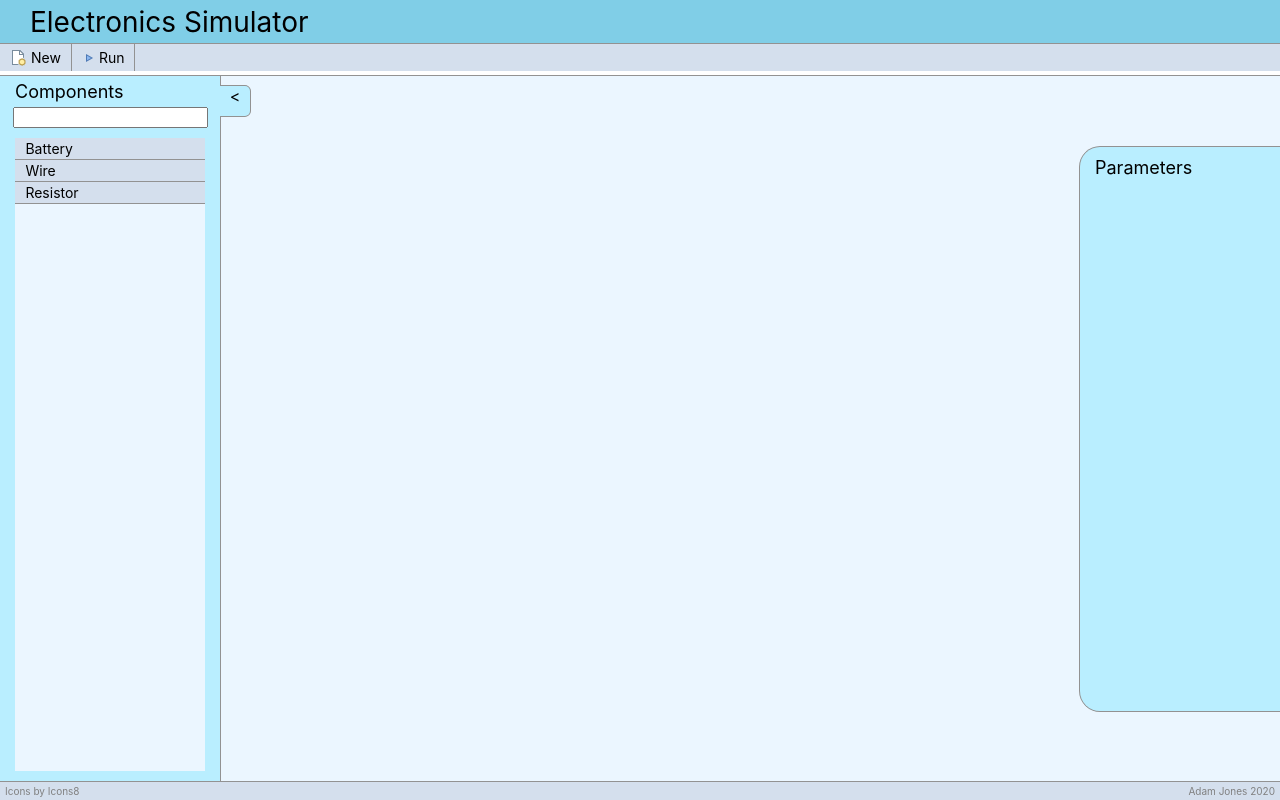
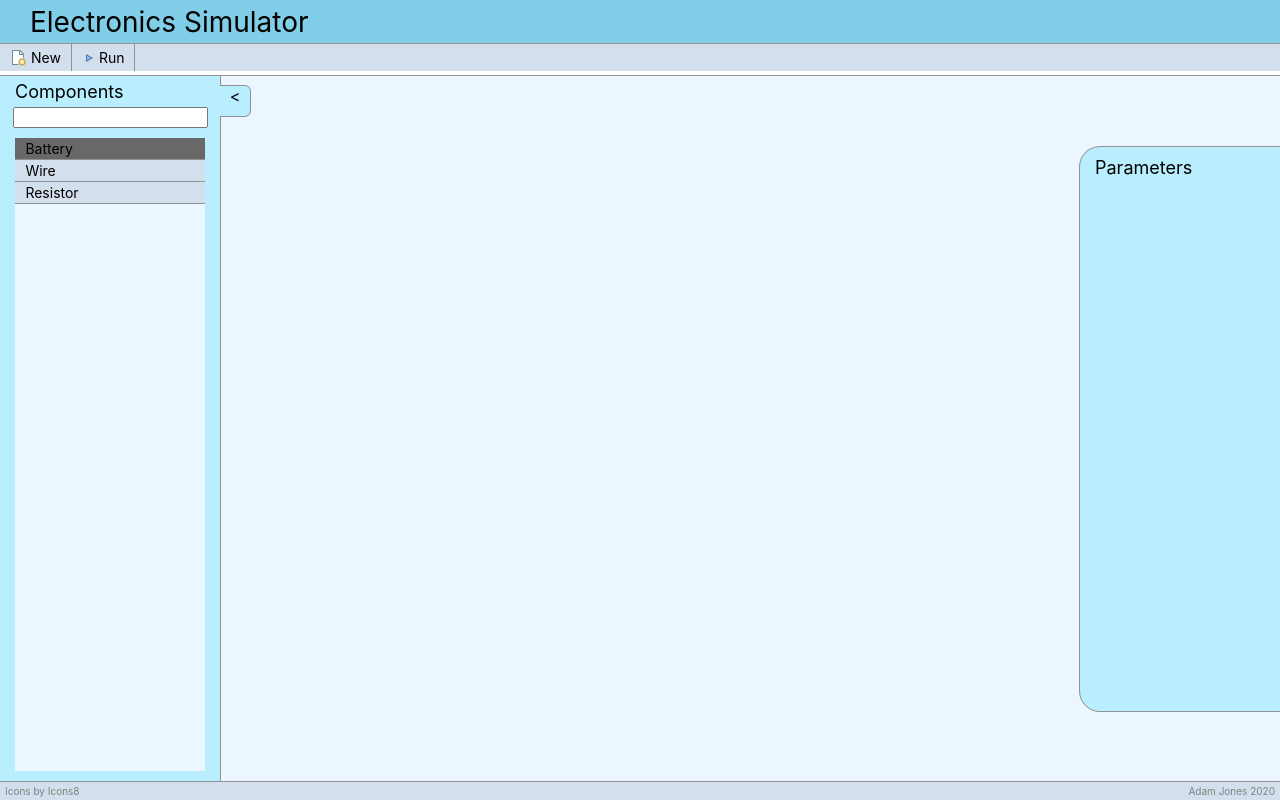
Before and after one commit to Jonezia/electronics-simulator, a React (Create React App) app: page / in a window 1280 px wide. Built offline with nearby package versions, Linux system fonts and the light colour scheme.

Commit message:
creating svg components

```diff
--- a/src/header/toolbar/toolbar.css
+++ b/src/header/toolbar/toolbar.css
@@ -22,6 +22,10 @@
     cursor: pointer;
 }
 
+.toolbarButton:hover {
+    background-color: rgb(104, 104, 104);
+}
+
 .toolbarButtonText {
     cursor: pointer;
 }
--- a/src/header/toolbar/toolbar.jsx
+++ b/src/header/toolbar/toolbar.jsx
@@ -4,9 +4,15 @@ import newfile from './images/new-file-16.png'
 import play from './images/play-16.png'
 
 export default function Toolbar(props) {
+
+    const clearGrid = () => {
+        let grid = document.getElementById("gridElements");
+        grid.innerHTML = "";
+    }
+
     return(
         <div id="toolbarContainer">
-            <div className="toolbarButton">
+            <div className="toolbarButton" onClick={clearGrid}>
                 <img src={newfile} alt="new"
                 id="newFileImage"></img>
                 <p className="toolbarButtonText">New</p>
--- a/src/main/components/component/component.css
+++ b/src/main/components/component/component.css
@@ -1,11 +1,25 @@
 .componentContainer {
     width: 100%;
-    background-color: rgb(212,223,237);
+
     box-shadow: 0px 1px rgb(146, 146, 146);
     margin-bottom: 1px;
+    cursor: pointer;
+}
+
+.unselected {
+    background-color: rgb(212,223,237);
+}
+
+.selected {
+    background-color: rgb(104, 104, 104);
+}
+
+.componentContainer:hover {
+    background-color: rgb(104, 104, 104);
 }
 
 .componentName {
     font-size: 14px;
     padding: 2px 10px 2px 10px;
+    cursor: pointer;
 }
--- a/src/main/components/component/component.jsx
+++ b/src/main/components/component/component.jsx
@@ -3,9 +3,13 @@ import React from 'react'
 
 export default function Component(props) {
 
+    let selected
+    props.active ? selected = "selected" : selected = "unselected";
+
     return(
-        <div class="componentContainer">
-            <p class="componentName">{props.name}</p>
+        <div className={"componentContainer " + selected}
+        onClick={()=>props.handleClick(props.name)}>
+            <p className="componentName">{props.name}</p>
         </div>
     )
 }
--- a/src/main/components/components.jsx
+++ b/src/main/components/components.jsx
@@ -1,11 +1,20 @@
 import './components.css'
-import React from 'react'
+import React,{useState} from 'react'
 
 import Component from './component/component'
 
+let componentsArray = ["Battery","Wire","Resistor"]
+
 export default function Components(props) {
 
-    let toggleComponents = () => {
+    let [componentsInput,setComponentsInput] = useState();
+
+    const handleChange = (e) => {
+        setComponentsInput(e.target.value)
+        console.log(componentsInput)
+    }
+
+    const toggleComponents = () => {
         console.log("clicked")
         let Components = document.getElementById("componentsContainer")
         let Toggle = document.getElementById("componentsToggle")
@@ -26,13 +35,14 @@ export default function Components(props) {
             <p id="componentsTitle">Components</p>
             <div id="componentsInputContainer">
                 <input id="componentsInput"
-                onChange={props.onChangeComponentsInput}/>
+                onChange={handleChange}/>
             </div>
             <div id="componentsListContainer">
                 <div id="componentsList">
-                    <Component name="Battery"/>
-                    <Component name="Wire"/>
-                    <Component name="Resistor"/>
+                    {componentsArray.map(name => {
+                        return <Component name={name} handleClick={props.changeActiveComponent}
+                        active={name === props.activeComponent}/>
+                    })}
                 </div>
             </div>
         </div>
--- a/src/main/grid/grid.jsx
+++ b/src/main/grid/grid.jsx
@@ -1,10 +1,40 @@
 import './grid.css'
 import React from 'react'
 
+const svgns = "http://www.w3.org/2000/svg";
+const xlinkns = "http://www.w3.org/1999/xlink";
+
 export default function Grid(props) {
+
+    const newComponent = (e) => {
+        let use = document.createElementNS(svgns, "use");
+        let templateId = "#" + props.activeComponent  + "Template"
+        use.setAttributeNS(xlinkns, "href", templateId);
+        use.setAttributeNS(null, "x", e.clientX);
+        use.setAttributeNS(null, "y", e.clientY)
+        document.getElementById("gridElements").appendChild(use);
+    }
+
     return(
         <div id="gridContainer">
-            <svg id="fullGrid"></svg>
+            <svg id="fullGrid" onClick={newComponent}>
+                <defs>
+                    <g id="BatteryTemplate">
+                        <rect x="-50" y="-126" width="100" height="100" fill="red"></rect>
+                        <text x="-50" y="-76" fontFamily="Verdana" fontSize="25" fill="blue">Battery</text>
+                    </g>
+                    <g id="WireTemplate">
+                        <rect x="-50" y="-126" width="100" height="100" fill="red"></rect>
+                        <text x="-50" y="-76" fontFamily="Verdana" fontSize="25" fill="blue">Wire</text>
+                    </g>
+                    <g id="ResistorTemplate">
+                        <rect x="-50" y="-126" width="100" height="100" fill="red"></rect>
+                        <text x="-50" y="-76" fontFamily="Verdana" fontSize="25" fill="blue">Resistor</text>
+                    </g>
+                </defs>
+                <g id="gridElements">
+                </g>
+            </svg>
         </div>
     )
 }
--- a/src/main/main.jsx
+++ b/src/main/main.jsx
@@ -1,14 +1,22 @@
 import './main.css'
-import React from 'react'
+import React,{useState} from 'react'
 import Components from './components/components'
 import Grid from './grid/grid'
 import Parameters from './parameters/parameters'
 
 export default function Main(props) {
+
+    let [activeComponent,setActiveComponent] = useState("Battery");
+
+    const changeActiveComponent = (newComponent) => {
+        setActiveComponent(newComponent)
+    }
+
     return(
         <div id="mainContainer">
-            <Components/>
-            <Grid/>
+            <Components changeActiveComponent={changeActiveComponent}
+            activeComponent={activeComponent}/>
+            <Grid activeComponent={activeComponent}/>
             <Parameters/>
         </div>
     )
```
